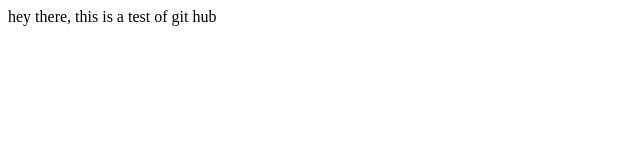
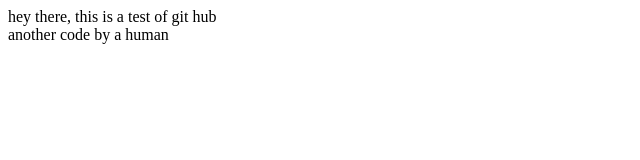
Before and after one commit to testanand/git-demo, a plain HTML site: page WebContent/index.html in a window 1280 px wide. Shown: the whole page, without its empty margins (0-640 px from the left). Drawn offline with Linux system fonts and the light colour scheme.

Commit message:
changes to index

```diff
--- a/WebContent/index.html
+++ b/WebContent/index.html
@@ -6,5 +6,7 @@
 </head>
 <body>
 hey there, this is a test of git hub
+ <br />
+ another code by a human
 </body>
 </html>
```
